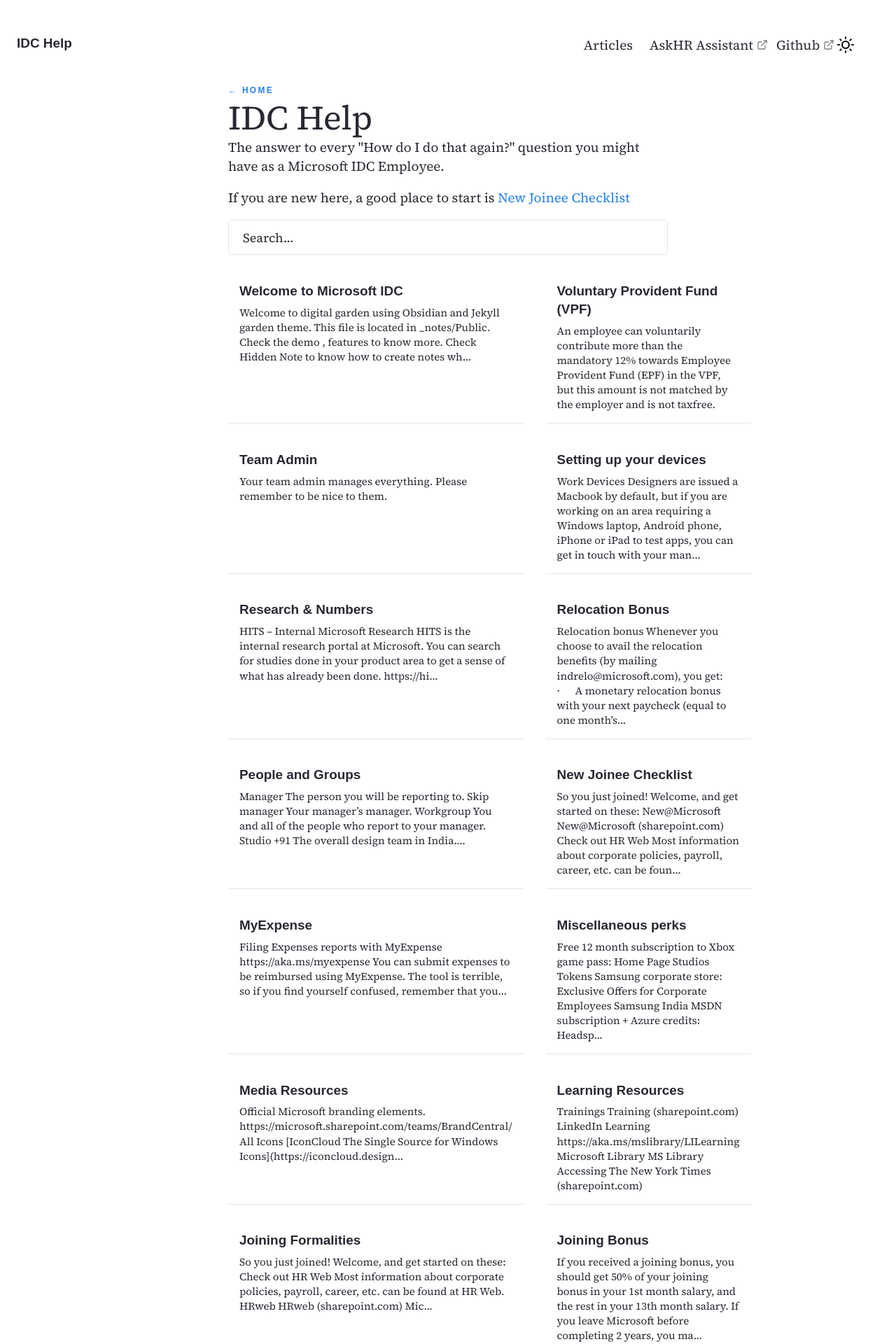
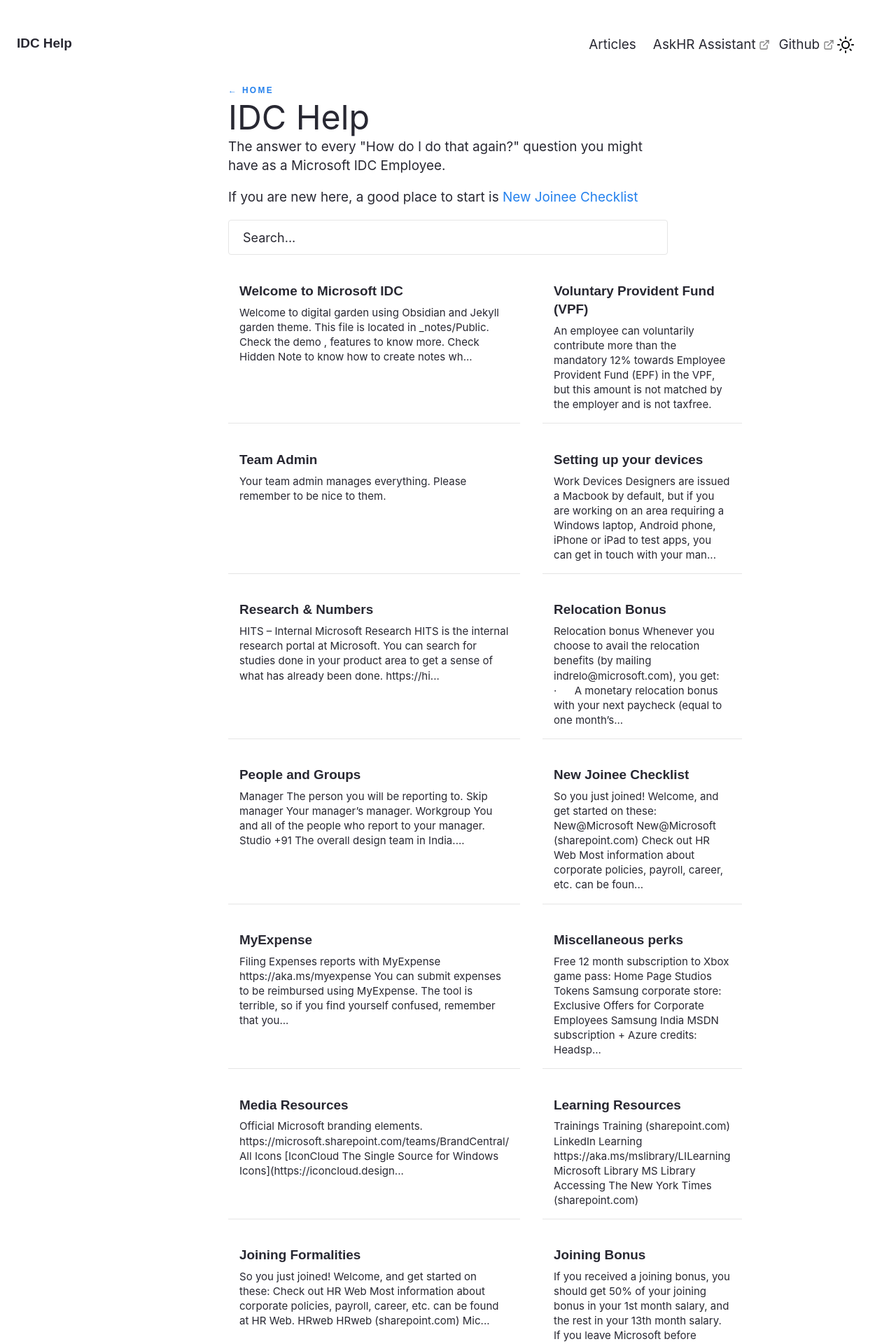
Before and after one commit to akademi-archive/akademi-archive.github.io, a Jekyll site: the page built from pages/notes.md, in a window 1280 px wide. Shown: the top 1920 px of the page at 70% size. Built offline with Jekyll 4.4.1, drawn with Linux system fonts in a browser that asks for light colours; some web fonts are replaced.

Commit message:
Source Serif Pro

```diff
--- a/_layouts/Post.html
+++ b/_layouts/Post.html
@@ -39,7 +39,7 @@
     <meta property="og:image" content="../assets/img/OGImg.png">
 <link rel="preconnect" href="https://fonts.googleapis.com">
 <link rel="preconnect" href="https://fonts.gstatic.com" crossorigin>
-<link href="https://fonts.googleapis.com/css2?family=Source+Serif+4:ital,opsz,wght@0,8..60,400;0,8..60,800;1,8..60,300&display=swap" rel="stylesheet">
+<link href="https://fonts.googleapis.com/css2?family=Source+Serif+Pro:ital,wght@0,400;0,700;1,300&display=swap" rel="stylesheet">
     {%- if page.title -%}
     <meta content="{{ page.title }}" property="og:title">
     <meta content="article" property="og:type">
--- a/assets/css/main.css
+++ b/assets/css/main.css
@@ -232,7 +232,7 @@ button,
 input,
 select,
 textarea {
-  font-family: "Source Serif 4", BlinkMacSystemFont, -apple-system, "Segoe UI", "Roboto", "Oxygen", "Ubuntu", "Cantarell", "Fira Sans", "Droid Sans", "Helvetica Neue", "Helvetica", "Arial", sans-serif; }
+  font-family: "Source Serif Pro", BlinkMacSystemFont, -apple-system, "Segoe UI", "Roboto", "Oxygen", "Ubuntu", "Cantarell", "Fira Sans", "Droid Sans", "Helvetica Neue", "Helvetica", "Arial", sans-serif; }
 
 code,
 pre {
```
Also changed, not shown: _includes/Homepage.html (added, +7 -0 lines), 3 other files.
